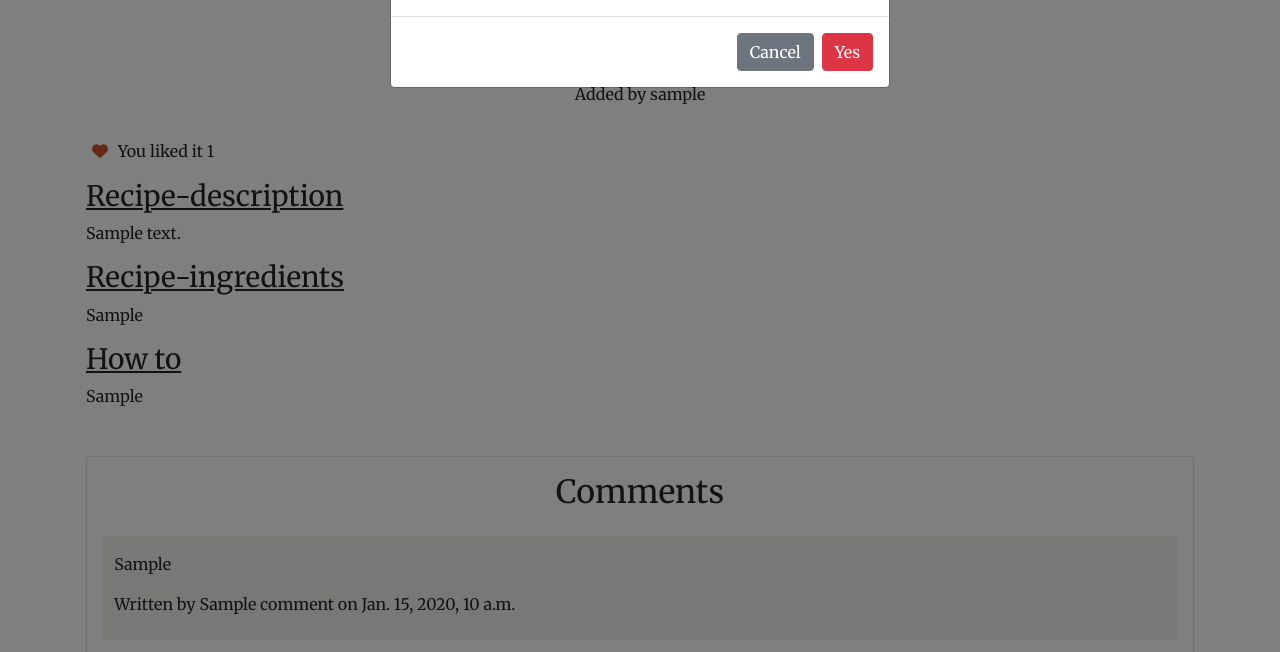
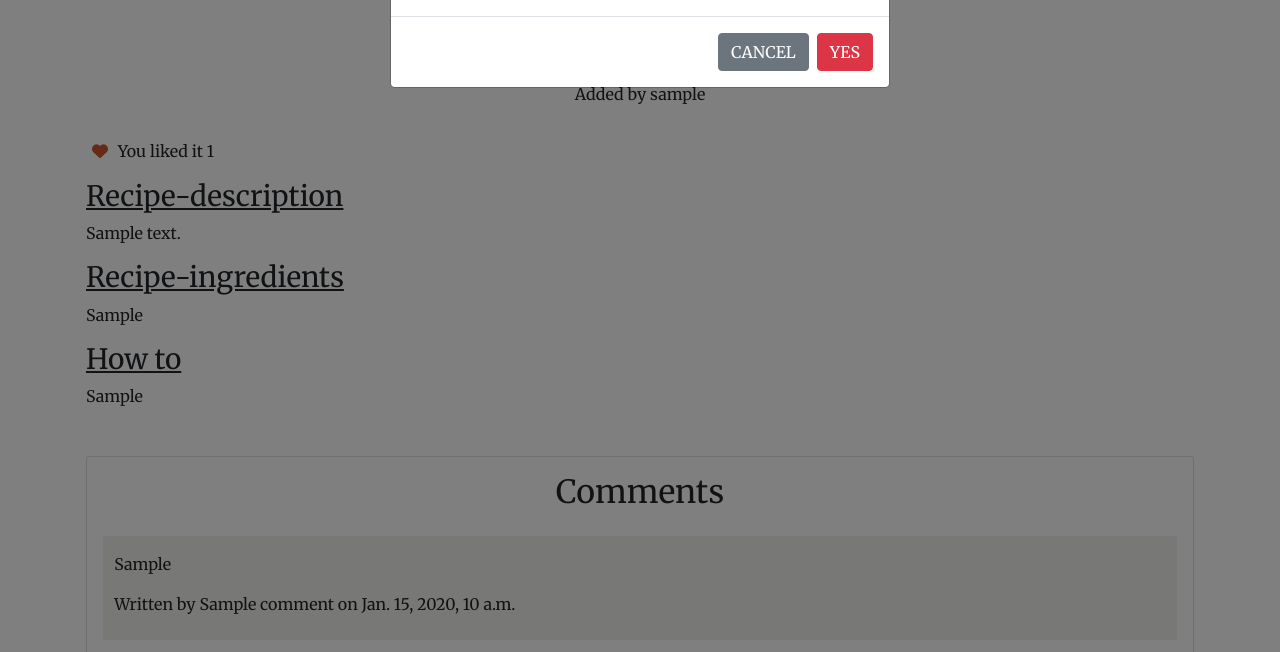
Before and after one commit to malinpalo/Tastebook, a Django app: a page that uses templates/recipe_detail.html in a window 1280 px wide, after a click that opens the changed part. Shown: the part 148-800 px from the top of the page. Run offline with Django 3.2, Linux system fonts and the light colour scheme; a user stored in the database is signed in; tables that the repository leaves empty hold one stand-in row (values such as "Sample post"); some libraries are stand-ins or nearby versions; some web fonts are replaced.

Commit message:
Modify buttons in all templates to get a better style

```diff
--- a/templates/create_recipe.html
+++ b/templates/create_recipe.html
@@ -14,7 +14,7 @@
                 {{ form | crispy }}
 
                 <a href="{% url 'blog_recipes' %}" class="btn btn-warning mt-4 mb-4">Cancel</a>
-                <button type="submit" class="btn btn-blue mt-4 mb-4">SUBMIT</button>
+                <button type="submit" class="btn btn-blue mt-4 mb-4">Submit</button>
             </form>
             {% endif %}
         </div>
--- a/templates/edit_comment.html
+++ b/templates/edit_comment.html
@@ -14,8 +14,8 @@
                     {{ form | crispy }}
                     <br>
                     {% csrf_token %}
+                    <a href="{% url 'recipe_detail' comment.recipe.slug %} "class="btn btn-warning mt-2">Cancel</a>
                     <button type="submit" class="btn btn-blue mt-2">Update</button>
-                    <a href="{% url 'recipe_detail' comment.recipe.slug %} "class="btn btn-warning mt-2">Cancel</a>
                 </form>
             </div>
         </div>
--- a/templates/edit_recipe.html
+++ b/templates/edit_recipe.html
@@ -14,7 +14,7 @@
                 {% csrf_token %}
                 {{ form | crispy }}
                 <a href="{% url 'recipe_detail' recipe.slug %}" class="btn btn-warning mt-4">Cancel</a>
-                <button type="submit" class="btn btn-blue mt-4">UPDATE</button>
+                <button type="submit" class="btn btn-blue mt-4">Update</button>
             </form>
             {% endif %}
         </div>
--- a/templates/recipe_detail.html
+++ b/templates/recipe_detail.html
@@ -145,10 +145,10 @@
           <p>Please, confirm that you want to delete {{ recipe.title }}</p>
         </div>
         <div class="modal-footer">
-          <button type="button" class="btn btn-secondary" data-bs-dismiss="modal">Cancel</button>
+          <button type="button" class="btn btn-secondary" data-bs-dismiss="modal">CANCEL</button>
           <form action="{% url 'delete_recipe' recipe.id %}" method="POST">
             {% csrf_token %}
-            <button class="btn btn-danger" value="Confirm">Yes</button>
+            <button class="btn btn-danger" value="Confirm">YES</button>
           </form>
         </div>
       </div>
```
